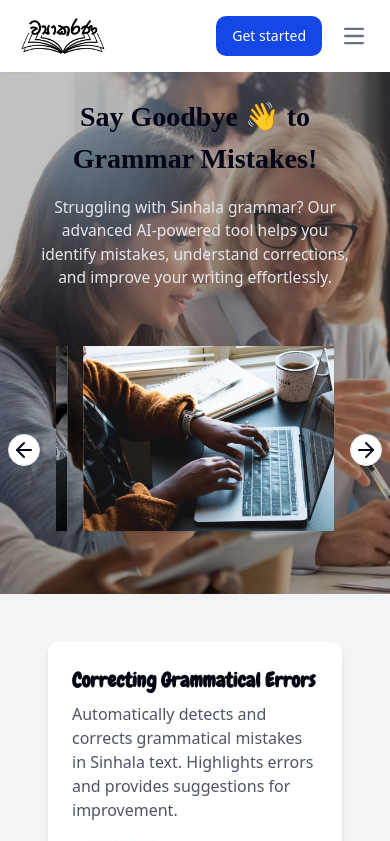
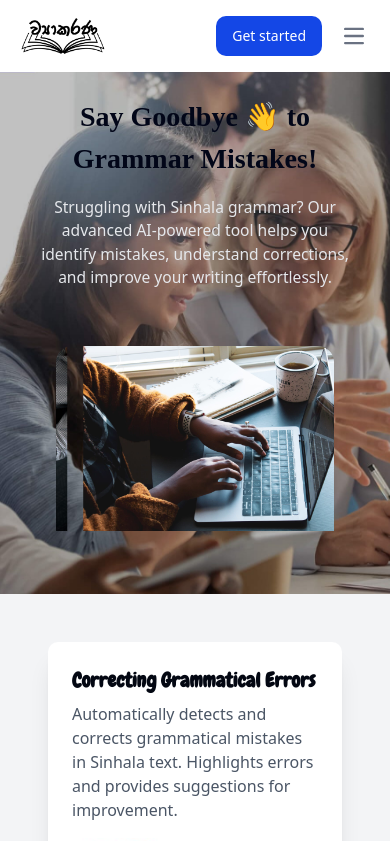
Before and after one commit to NevigChanuka/Marketing-Website, a React (Vite) app: page / in a window 390 px wide. Shown: the top 841 px of the page. Built offline with nearby package versions, Linux system fonts and the light colour scheme; a web font is replaced by a local one.

Commit message:
Modify some features

```diff
--- a/src/Pages/marketing.jsx
+++ b/src/Pages/marketing.jsx
@@ -25,8 +25,6 @@ import {
   Carousel,
   CarouselContent,
   CarouselItem,
-  CarouselNext,
-  CarouselPrevious,
 } from "@/components/ui/carousel"
 
 function marketing () {
@@ -103,7 +101,7 @@ function marketing () {
                                 understand corrections, and improve your writing effortlessly.
                             </p>
                         </div>
-                        <div className="flex justify-center md:w-[50%] lg:w-[40%] p-4">
+                        <div className="flex justify-center sm:w-[80%] md:w-[70%] lg:w-[50%] p-4">
                             <Carousel
                                 plugins={[plugin.current]}
                                 onMouseEnter={plugin.current.stop}
@@ -127,8 +125,6 @@ function marketing () {
                                         </CarouselItem>
                                     ))}
                                 </CarouselContent>
-                                <CarouselPrevious />
-                                <CarouselNext />
                             </Carousel>
                         </div>
                     </section>
@@ -136,14 +132,14 @@ function marketing () {
             </AuroraBackground>
 
         <section id="features" className="p-12 grid grid-cols-1 md:grid-cols-2 gap-8">
-            <div className="bg-white p-6 shadow-md rounded-lg">
+            <div className="bg-white p-6 shadow-xl rounded-lg">
                 <h2 className="text-xl font-bold font-f2">Correcting Grammatical Errors</h2>
                 <p className="mt-2 text-gray-600">
                     Automatically detects and corrects grammatical mistakes in Sinhala text. Highlights errors and provides suggestions for improvement.
                 </p>
                 <img src={Pic2} alt="Correction" className="mt-4 ml- w-32 " />
             </div>
-            <div className="bg-white p-6 shadow-md rounded-lg">
+            <div className="bg-white p-6 shadow-xl rounded-lg">
                 <h2 className="text-xl font-bold font-f2">Suggest Similar Words</h2>
                 <p className="mt-2 text-gray-600">
                     Provides alternative words with similar meanings to enhance vocabulary. Helps refine writing by suggesting more suitable words.
@@ -179,30 +175,32 @@ function marketing () {
             </div>
 
         </section>
-        <section id="faq" className="p-12 bg-blue-100">
-            <h2 className="text-2xl font-bold text-center">Frequently Asked Questions</h2>
-            <div className="mt-6 max-w-2xl mx-auto">
-                <details className="mb-4">
-                    <summary className="font-semibold cursor-pointer">What is this tool and how does it work?</summary>
-                    <p className="text-gray-600 mt-2 ml-10">Vyakarana is an AI powered Sinhala grammar checker and word suggestion tool.
+        <section id="faq" className="p-5">
+        <div className="container flex flex-col justify-center px-4 py-8 mx-auto md:p-8">
+		        <h2 className="text-2xl font-semibold sm:text-4xl text-center p-10">Frequently Asked Questions</h2>
+		        <div>
+			        <details className="w-full border shadow-xl rounded-lg m-5 pl-5 pr-5">
+				        <summary className=" py-4">What is this tool and how does it work?</summary>
+				        <p className="px-4 py-6 pt-0 ml-4 -mt-4">Vyakarana is an AI powered Sinhala grammar checker and word suggestion tool.
                         It detects grammar mistakes, provides corrections, and offers alternative word suggestions. Simply paste, type or
-                        upload your text and Vyakarana will analyze it to help improve your Sinhala writing.</p>
-                </details>
-                <details className="mb-4">
-                    <summary className="font-semibold cursor-pointer">Is this tool free to use?</summary>
-                    <p className="text-gray-600 mt-2 ml-10">Yes, Vyakarana offers free grammar checking and word suggestions.
-                        However, we may introduce premium features in the future for advanced corrections and additional functionalities.</p>
-                </details>
-                <details className="mb-4">
-                    <summary className="font-semibold cursor-pointer">Do I need to create an account to use this?</summary>
-                    <p className="text-gray-600 mt-2 ml-10">No, you can use Vyakarana without creating an account. However, signing up may unlock additional features, such as saving corrections and giving feedback.</p>
-                </details>
-                <details className="mb-4">
-                    <summary className="font-semibold cursor-pointer">Is my data secure and private?</summary>
-                    <p className="text-gray-600 mt-2 ml-10">Yes, Vyakarana prioritizes user privacy and data security. We do not store or share any text that users input into the tool. All processing happens securely,
-                        and we follow strict data protection policies to ensure your information remains private.</p>
-                </details>
-            </div>
+                        upload your text and Vyakarana will analyze it to help improve your Sinhala writing. </p>
+			        </details>
+			        <details className="w-full border shadow-xl rounded-lg m-5 pl-5 pr-5">
+				        <summary className="py-6">Is this tool free to use?</summary>
+				        <p className="px-4 py-6 pt-0 ml-4 -mt-4">Yes, <br/>Vyakarana offers free grammar checking and word suggestions.
+                        However, we may introduce premium features in the future for advanced corrections and additional functionalities. </p>
+			        </details>
+			        <details className="w-full border shadow-xl rounded-lg m-5 pl-5 pr-5">
+				        <summary className="py-6">Do I need to create an account to use this?</summary>
+				        <p className="px-4 py-6 pt-0 ml-4 -mt-4">No, <br/>you can use Vyakarana without creating an account. However, signing up may unlock additional features, such as saving corrections and giving feedback. </p>
+			        </details>
+                    <details className="w-full border shadow-xl rounded-lg m-5 pl-5 pr-5">
+				        <summary className="py-6">Is my data secure and private?</summary>
+				        <p className="px-4 py-6 pt-0 ml-4 -mt-4">Yes, <br/>Vyakarana prioritizes user privacy and data security. We do not store or share any text that users input into the tool. All processing happens securely,
+                        and we follow strict data protection policies to ensure your information remains private. </p>
+			        </details>
+		        </div>
+	        </div>
         </section>
         <Footer />
     </div>
--- a/src/components/ui/card.tsx
+++ b/src/components/ui/card.tsx
@@ -7,7 +7,7 @@ function Card({ className, ...props }: React.ComponentProps<"div">) {
     <div
       data-slot="card"
       className={cn(
-        "bg-card text-card-foreground flex flex-col gap-6 shadow-sm",
+        "bg-card text-card-foreground flex flex-col gap-6 rounded-lg",
         className
       )}
       {...props}
@@ -19,7 +19,7 @@ function CardHeader({ className, ...props }: React.ComponentProps<"div">) {
   return (
     <div
       data-slot="card-header"
-      className={cn("flex flex-col gap-1.5 px-6", className)}
+      className={cn("flex flex-col gap-1.5", className)}
       {...props}
     />
   )
@@ -59,7 +59,7 @@ function CardFooter({ className, ...props }: React.ComponentProps<"div">) {
   return (
     <div
       data-slot="card-footer"
-      className={cn("flex items-center px-6", className)}
+      className={cn("flex items-center", className)}
       {...props}
     />
   )
--- a/src/components/ui/carousel.tsx
+++ b/src/components/ui/carousel.tsx
@@ -1,11 +1,9 @@
 import * as React from "react"
 import useEmblaCarousel, {
   type UseEmblaCarouselType,
-} from "embla-carousel-react"
-import { ArrowLeft, ArrowRight } from "lucide-react"
+} from "embla-carousel-react";
 
 import { cn } from "@/lib/utils"
-import { Button } from "@/components/ui/button"
 
 type CarouselApi = UseEmblaCarouselType[1]
 type UseCarouselParameters = Parameters<typeof useEmblaCarousel>
@@ -136,7 +134,7 @@ function CarouselContent({ className, ...props }: React.ComponentProps<"div">) {
   return (
     <div
       ref={carouselRef}
-      className="overflow-hidden"
+      className="overflow-hidden rounded-2xl"
       data-slot="carousel-content"
     >
       <div
@@ -160,7 +158,7 @@ function CarouselItem({ className, ...props }: React.ComponentProps<"div">) {
       aria-roledescription="slide"
       data-slot="carousel-item"
       className={cn(
-        "min-w-0 shrink-0 grow-0 basis-full",
+        "min-w-0 shrink-0 grow-0 basis-full rounded-2xl",
         orientation === "horizontal" ? "pl-4" : "pt-4",
         className
       )}
@@ -169,71 +167,9 @@ function CarouselItem({ className, ...props }: React.ComponentProps<"div">) {
   )
 }
 
-function CarouselPrevious({
-  className,
-  variant = "outline",
-  size = "icon",
-  ...props
-}: React.ComponentProps<typeof Button>) {
-  const { orientation, scrollPrev, canScrollPrev } = useCarousel()
-
-  return (
-    <Button
-      data-slot="carousel-previous"
-      variant={variant}
-      size={size}
-      className={cn(
-        "absolute size-8 rounded-full",
-        orientation === "horizontal"
-          ? "top-1/2 -left-12 -translate-y-1/2"
-          : "-top-12 left-1/2 -translate-x-1/2 rotate-90",
-        className
-      )}
-      disabled={!canScrollPrev}
-      onClick={scrollPrev}
-      {...props}
-    >
-      <ArrowLeft />
-      <span className="sr-only">Previous slide</span>
-    </Button>
-  )
-}
-
-function CarouselNext({
-  className,
-  variant = "outline",
-  size = "icon",
-  ...props
-}: React.ComponentProps<typeof Button>) {
-  const { orientation, scrollNext, canScrollNext } = useCarousel()
-
-  return (
-    <Button
-      data-slot="carousel-next"
-      variant={variant}
-      size={size}
-      className={cn(
-        "absolute size-8 rounded-full",
-        orientation === "horizontal"
-          ? "top-1/2 -right-12 -translate-y-1/2"
-          : "-bottom-12 left-1/2 -translate-x-1/2 rotate-90",
-        className
-      )}
-      disabled={!canScrollNext}
-      onClick={scrollNext}
-      {...props}
-    >
-      <ArrowRight />
-      <span className="sr-only">Next slide</span>
-    </Button>
-  )
-}
-
 export {
   type CarouselApi,
   Carousel,
   CarouselContent,
   CarouselItem,
-  CarouselPrevious,
-  CarouselNext,
 }
--- a/src/components/ui/feature-with-image-carousel.tsx
+++ b/src/components/ui/feature-with-image-carousel.tsx
@@ -1,11 +1,9 @@
-import { Badge } from "@/components/ui/badge";
 import {
   Carousel,
   CarouselContent,
   CarouselItem,
-  CarouselNext,
-  CarouselPrevious,
 } from "@/components/ui/carousel";
+import React = require("react");
 
 function Feature() {
   return (
@@ -13,9 +11,6 @@ function Feature() {
       <div className="container mx-auto">
         <div className="grid grid-cols-1 lg:grid-cols-2 justify-end items-end  gap-10">
           <div className="flex gap-4 flex-col items-start">
-            <div>
-              <Badge>Platform</Badge>
-            </div>
             <div className="flex gap-2 flex-col">
               <h2 className="text-xl md:text-3xl lg:text-5xl tracking-tighter lg:max-w-xl font-regular text-left">
                 This is the start of something new
@@ -33,7 +28,7 @@ function Feature() {
               <CarouselContent>
                 {Array.from({ length: 5 }).map((_, index) => (
                   <CarouselItem key={index}>
-                    <div className="flex rounded-md aspect-video bg-muted items-center justify-center p-6">
+                    <div className="flex aspect-video bg-muted items-center justify-center p-6">
                       <span className="text-sm">
                         Platform Screenshot {index + 1}
                       </span>
@@ -41,8 +36,6 @@ function Feature() {
                   </CarouselItem>
                 ))}
               </CarouselContent>
-              <CarouselPrevious />
-              <CarouselNext />
             </Carousel>
           </div>
         </div>
```
